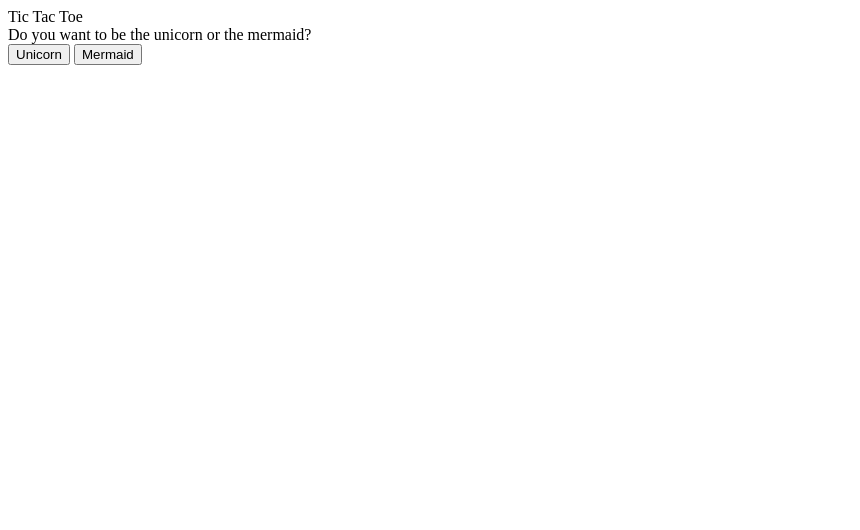
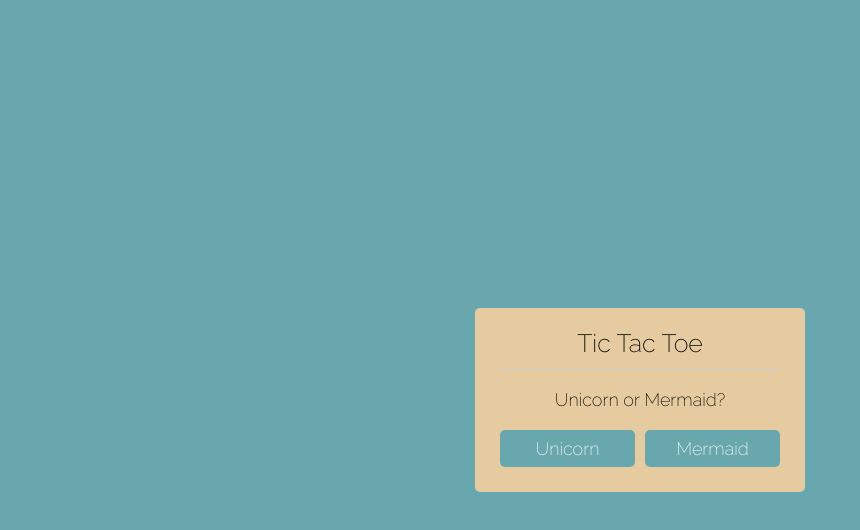
Before and after one commit to danitacodes/tictactoe, a plain HTML site: page index.html in a window 1280 px wide. Shown: the whole page, without its empty margins (0-860 px from the left). Drawn offline with Linux system fonts and the light colour scheme.

Commit message:
worked on selection box

```diff
--- a/index.html
+++ b/index.html
@@ -12,7 +12,7 @@
     <div class="select-box">
         <header>Tic Tac Toe</header>
         <div class="content">
-            <div class="title">Do you want to be the unicorn or the mermaid?</div>
+            <div class="title">Unicorn or Mermaid?</div>
             <div class="options">
                 <button class="playerunicorn">Unicorn</button>
                 <button class="playermermaid">Mermaid</button>
--- a/style.css
+++ b/style.css
@@ -0,0 +1,76 @@
+/*Font Styles*/
+/*font-family: 'Prompt', sans-serif;*/
+/*font-family: 'Raleway', sans-serif;*/
+@import url('https://fonts.googleapis.com/css2?family=Prompt:wght@200&family=Raleway:wght@200&display=swap');
+
+*{
+    margin: 0;
+    padding: 0;
+    box-sizing: border-box;
+    font-family: 'Raleway', sans-serif;
+}
+
+body {
+    background: #68A7AD;
+}
+
+header {
+    text-align: center;
+}
+
+.select-box {
+    position: absolute;
+    top: 50%;
+    left: 50%;
+    transform: translate(-50%, -50%);
+    background: #E5CB9F;
+    padding: 20px 25px 25px;
+    border-radius: 5px;
+    max-width: 330px;
+    width: 100%;
+}
+
+.select-box header {
+    font-size: 25px;
+    font-weight: 200;
+    padding-bottom: 10px;
+    border-bottom: 1px solid #ccc;
+}
+
+.select-box .title {
+    font-size: 18px;
+    font-weight: 200;
+    margin: 20px 0;
+    text-align: center;
+}
+
+.select-box .options {
+    display: flex;
+    width: 100%;
+}
+
+.options button {
+    width: 100%;
+    font-size: 18px;
+    font-weight: 200;
+    padding: 8px 0;
+    border: none;
+    outline: none;
+    background: #68A7AD;
+    border-radius: 5px;
+    color: #fff;
+    cursor: pointer;
+    transition: all 0.3s ease;
+}
+
+.options button:hover {
+    transform: scale(0.9);
+}
+
+.options button.playerunicorn {
+    margin-right: 5px;
+}
+
+.options button.playermermaid {
+    margin-left: 5px;
+}
```
